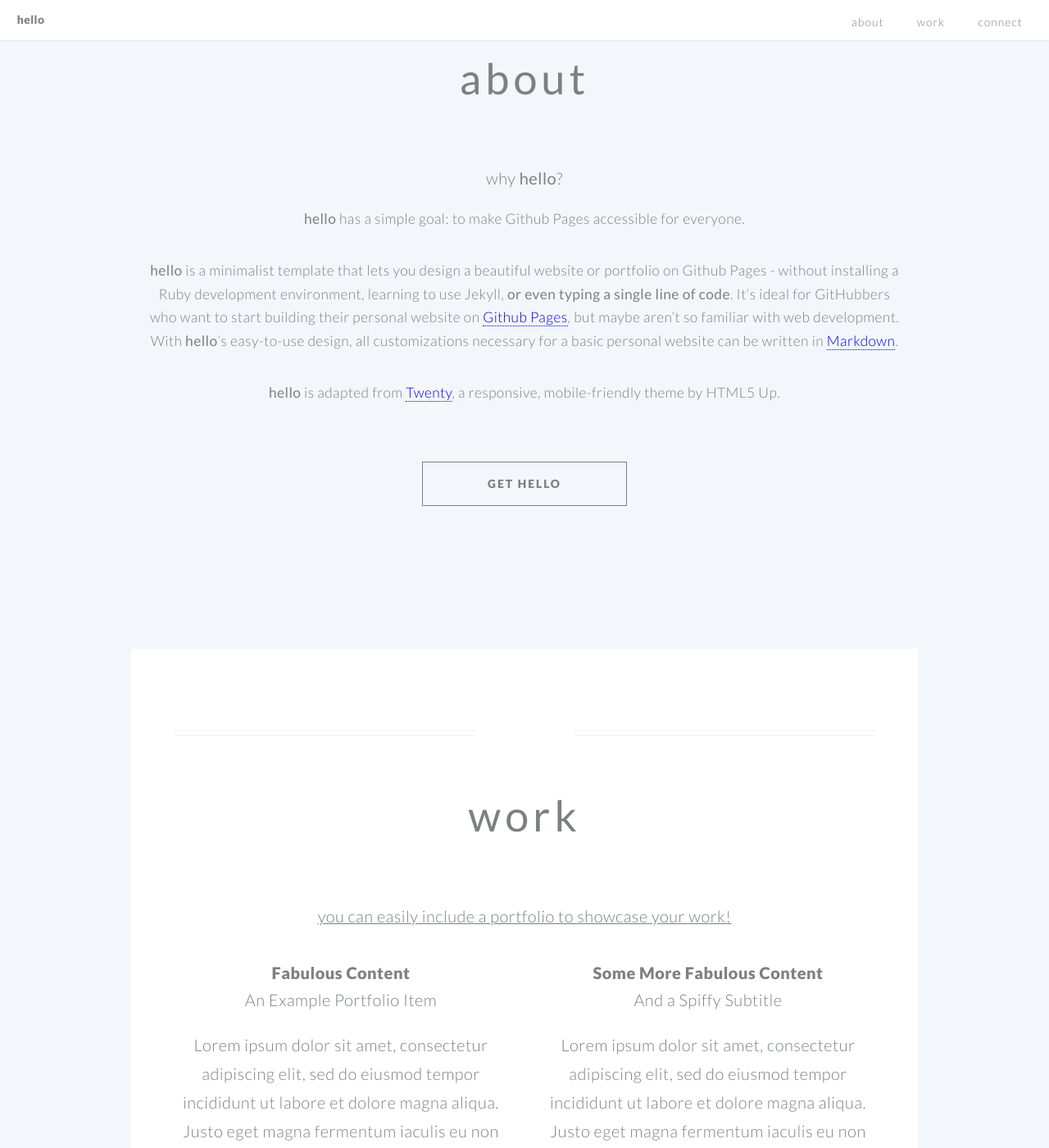
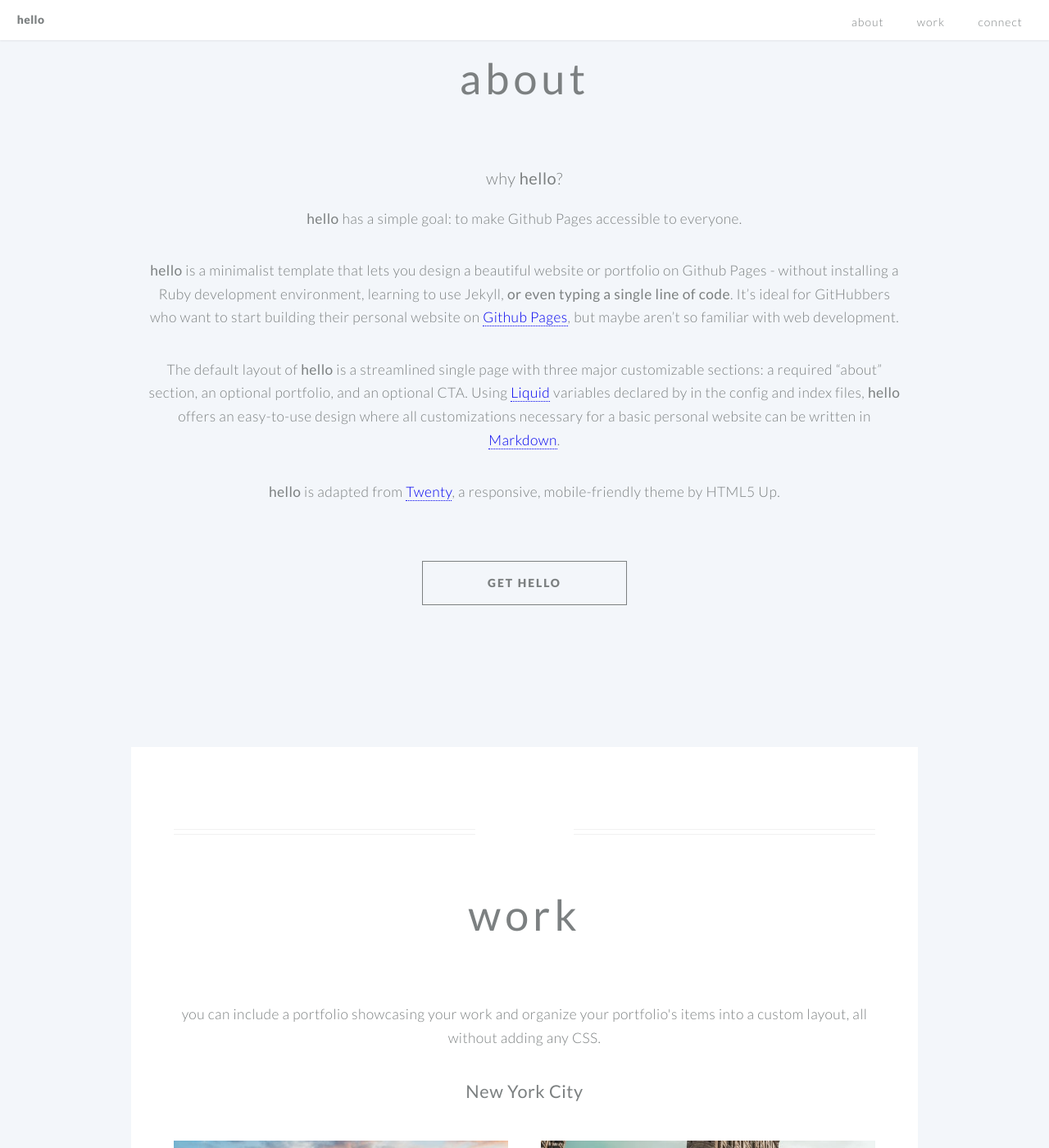
Before and after one commit to saragong/hello, a Jekyll site: the page built from index.md, in a window 1280 px wide and 1400 px high, scrolled down 666 px. Shown: the whole window at 82% size. Built offline with Jekyll 4.4.1, drawn with Linux system fonts in a browser that asks for light colours; some of the changed text lies outside the part shown.

Commit message:
about section

```diff
--- a/_layouts/landing-page.html
+++ b/_layouts/landing-page.html
@@ -48,7 +48,9 @@
           {% if page.portfolio %}
           <li style="text-transform:lowercase"><a href="/#{{ page.portfolio }}">{{ page.portfolio }}</a></li>
           {% endif %}
-          <li style="text-transform:lowercase"><a href="/#connect">connect</a></li>
+          {% if page.contact %}
+          <li style="text-transform:lowercase"><a href="/#{{ page.contact }}"> {{ page.contact }} </a></li>
+          {% endif %}
         </ul>
       </nav>
     </header>
@@ -100,17 +102,22 @@
 					      <header class="special">
                   <h2><strong>{{ page.portfolio }}</strong></h2>
                 </header>
+                <p>{{ page.portfolio_description }}</p>
                 {% for categories in site.data[page.portfolio][page.portfolio] %}
                 <div class="row">
 
                           <div class="12u">
-                              <h3 style="margin-bottom:2em"><u>{{ categories.category}}</u></h3>
+                              <h3 style="margin-bottom:2em; font-size:1.25em"><strong>{{ categories.category}}</strong></h3>
                           </div>
 
                           {% for items in categories.items %}
                           <div class="6u item">
                             <section>
-                                {% include {{ items.item }} %}
+                              <div class="image featured">
+                                  <img src="{{ items.image }}" alt="" />
+                              </div>
+
+                              {% include {{ items.item }} %}
                             </section>
                           </div>
                           {% endfor %}
@@ -123,25 +130,27 @@
       </article>
 
         <!-- section: connect -->
-			<section class="cta" id="connect" {% if page.background_image %}style="background-image: url('css/images/background.svg'),
+        {% if page.contact %}
+			<section class="cta" id="{{ page.contact }}" {% if page.background_image %}style="background-image: url('css/images/background.svg'),
       url('{{ page.background_image }}'); background-attachment: scroll, fixed; background-size: cover;"
       {% endif %}>
 
           <header class="major">
-            <h2>connect</h2>
+            <h2>{{ page.contact }}</h2>
           </header>
+          {% if page.contact %}
+          <p style="padding: 0em 1em; text-align: center">{{ page.contact_description }}</p>
+          {% endif %}
           <footer style="margin-bottom:8em">
-              {% if page.linkedin %}
+              {% if page.contact_button %}
             <ul class="buttons">
-              <li><a href="https://www.linkedin.com/in/{{ page.linkedin }}" class="button">linkedin</a></li>
+              <li><a href="{{ page.contact_button }}" class="button">{{ page.contact_button_label }}</a></li>
             </ul>
               {% endif %}
-            <ul class="buttons">
-              <li><a href="mailto:{{ site.email }}" class="button">contact</a></li>
-            </ul>
           </footer>
 
         </section>
+        {% endif %}
     </div>
 
     <!-- Footer -->
--- a/css/style-mobile.css
+++ b/css/style-mobile.css
@@ -21,7 +21,7 @@
 	}
 
 	p {
-		text-align: justify;
+		text-align: center;
 	}
 
 /* Section/Article */
--- a/css/style.css
+++ b/css/style.css
@@ -193,6 +193,41 @@ Custom Styles Adapted from Twenty by HTML5 Up
 .item p {
 	text-align:center;
 }
+
+/* Image */
+
+.image {
+	border: 0;
+	position: relative;
+}
+
+	.image:before {
+		content: '';
+		height: 100%;
+		left: 0;
+		position: absolute;
+		top: 0;
+		width: 100%;
+	}
+
+	.image.fit {
+		display: block;
+	}
+
+		.image.fit img {
+			display: block;
+			width: 100%;
+		}
+
+	.image.featured {
+		display: block;
+		margin: 0 0 2em 0;
+	}
+
+		.image.featured img {
+			display: block;
+			width: 100%;
+		}
 
 /* Icon */
 
@@ -754,7 +789,7 @@ Custom Styles Adapted from Twenty by HTML5 Up
 	}
 
 		.cta header {
-			margin-bottom: 5em;
+			margin-bottom: 2em;
 		}
 
 /* Footer */
--- a/index.md
+++ b/index.md
@@ -35,17 +35,31 @@ about_button_label: get hello
 # be shown and categorized. see /includes/example.html and /_data/work.yml for examples.
 
 portfolio: work # this is the title of your portfolio and your YAML file
+portfolio_description: you can include a portfolio showcasing your work and organize your portfolio's items into a custom layout, all without adding any CSS.
+
+# optional contact section ---------------------------------
+
+# include a section
+contact: connect # this is the title of your contact section
+contact_description: questions, comments, or concerns? please don't hesitate to reach out.
+
+# you can include a link to an external website or to media in the "contact" section
+contact_button: mailto:saragong@usc.edu
+contact_button_label: contact
 
 ---
 [//]: # (write a bit about yourself here)
 ### why **hello**?
 
-**hello** has a simple goal: to make Github Pages accessible for everyone.
+**hello** has a simple goal: to make Github Pages accessible to everyone.
 
 
 **hello** is a minimalist template that lets you design a beautiful website or portfolio on Github Pages - without installing a Ruby
 development environment, learning to use Jekyll, **or even typing a single line of code**. It's ideal for GitHubbers
-who want to start building their personal website on [Github Pages](https://pages.github.com/), but maybe aren't so familiar with web development. With **hello**'s easy-to-use design, all customizations necessary for a basic personal website can be written in [Markdown](https://www.markdownguide.org/basic-syntax/).
+who want to start building their personal website on [Github Pages](https://pages.github.com/), but maybe aren't so familiar with web development.
+
+
+The default layout of **hello** is a streamlined single page with three major customizable sections: a required "about" section, an optional portfolio, and an optional CTA. Using [Liquid](https://shopify.github.io/liquid/) variables declared by in the config and index files, **hello** offers an easy-to-use design where all customizations necessary for a basic personal website can be written in [Markdown](https://www.markdownguide.org/basic-syntax/).
 
 
 **hello** is adapted from [Twenty](https://html5up.net/twenty), a responsive, mobile-friendly theme by HTML5 Up.
```
Also changed, not shown: _data/work.yml (+15 -7 lines), README.md (added), images/LA1.jpg (added), images/LA2.jpg (added), images/LA3.jpg (added), images/LA4.jpg (added), images/NYC1.jpg (added), images/NYC2.jpg (added), images/NYC3.jpg (added), images/NYC4.jpg (added).
